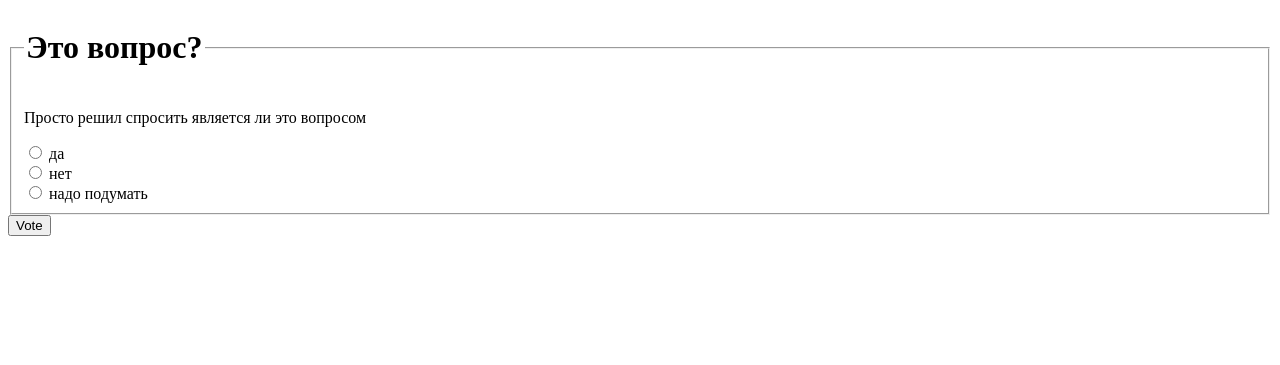
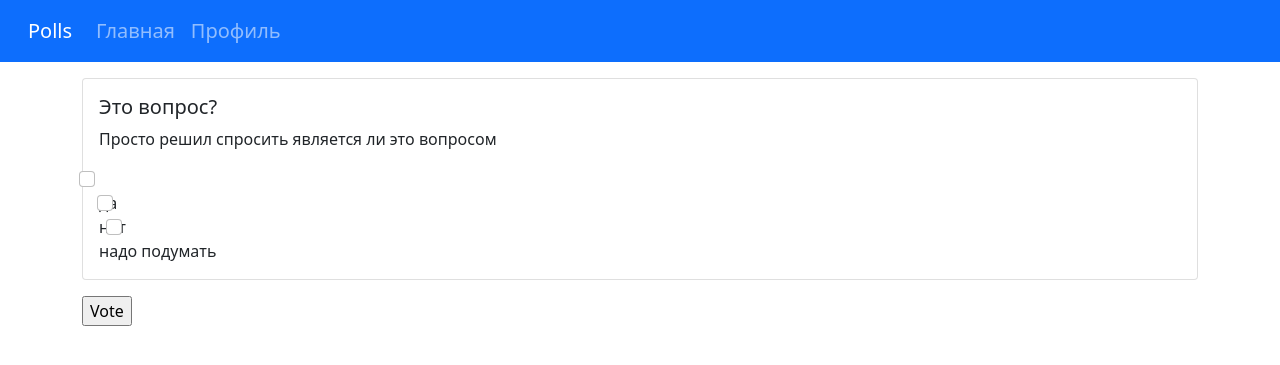
Before and after one commit to avguschr/polls, a Django app: template polls/templates/polls/detail.html in a window 1280 px wide. Shown: the top 365 px of the page. Run offline with Django 3.2, Linux system fonts and the light colour scheme; the template is opened without the code that fills it: values that come from a table or form of the project are taken from there, others are empty; data comes from the database, SQL or seed files in the repository; some libraries are stand-ins or nearby versions.

Commit message:
layout 1

```diff
--- a/polls/static/style.css
+++ b/polls/static/style.css
@@ -11,5 +11,5 @@
 }
 
 .card a:hover {
-    color: gray !important;
+    color: #747474 !important;
 }
--- a/polls/templates/polls/detail.html
+++ b/polls/templates/polls/detail.html
@@ -1,20 +1,46 @@
+{% extends 'base.html' %}
+{% load templates %}
+{% load bootstrap4 %}
+{% bootstrap_css %}
+{% bootstrap_javascript jquery="slim" %}
+
+{% block content %}
+
+
 <form action="{% url 'polls:vote' question.id %}" method="post">
     {% csrf_token %}
     <fieldset>
-        <legend>
-            <h1>{{question.question_text}}</h1>
-        </legend>
-        <p>{{question.description}}</p>
+    <div class="card">
+    <div class="card-body">
+        <h5 class="card-title">{{question.question_text}}</h5>
+        <p class="card-text">{{question.description}}</p>
         {% if question.img %}
         <img src="{{ question.img.url }}" alt="question_ img">
         {% endif %}
         {% if error_message %}<p><strong> {{error_message}}</strong></p>{% endif %}
         {% for choice in question.choice_set.all %}
-        <input type="radio" name="choice" id="choice{{forloop.counter}}" value="{{choice.id}}">
-        <label for="choice{{forloop.counter}}">{{choice.choice_text}}</label><br>
+            <input class="form-check-input" type="checkbox" value="" name="choice" id="choice{{forloop.counter}}">
+{#        <input type="radio" name="choice" id="choice{{forloop.counter}}" value="{{choice.id}}">#}<br>
+            <label class="form-check-label" for="choice{{forloop.counter}}">
+                {{choice.choice_text}}
+            </label>
         {% endfor %}
+    </div>
+    </div>
     </fieldset>
 
 <input type="submit" value="Vote">
 
 </form>
+
+{% endblock %}
+
+<div class="card" style="width: 18rem;">
+  <div class="card-body">
+    <h5 class="card-title">Card title</h5>
+    <h6 class="card-subtitle mb-2 text-muted">Card subtitle</h6>
+    <p class="card-text">Some quick example text to build on the card title and make up the bulk of the card's content.</p>
+    <a href="#" class="card-link">Card link</a>
+    <a href="#" class="card-link">Another link</a>
+  </div>
+</div>
```
